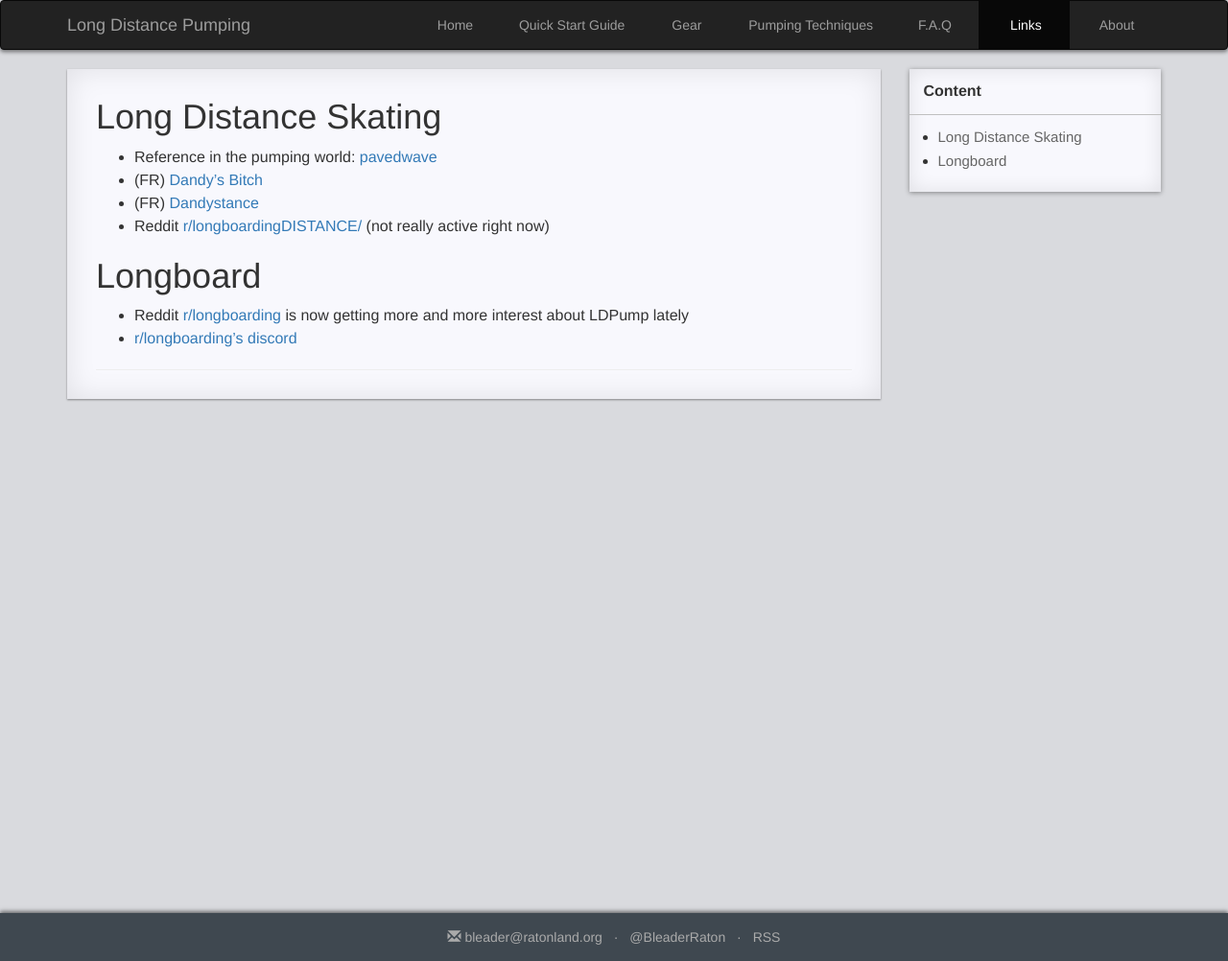
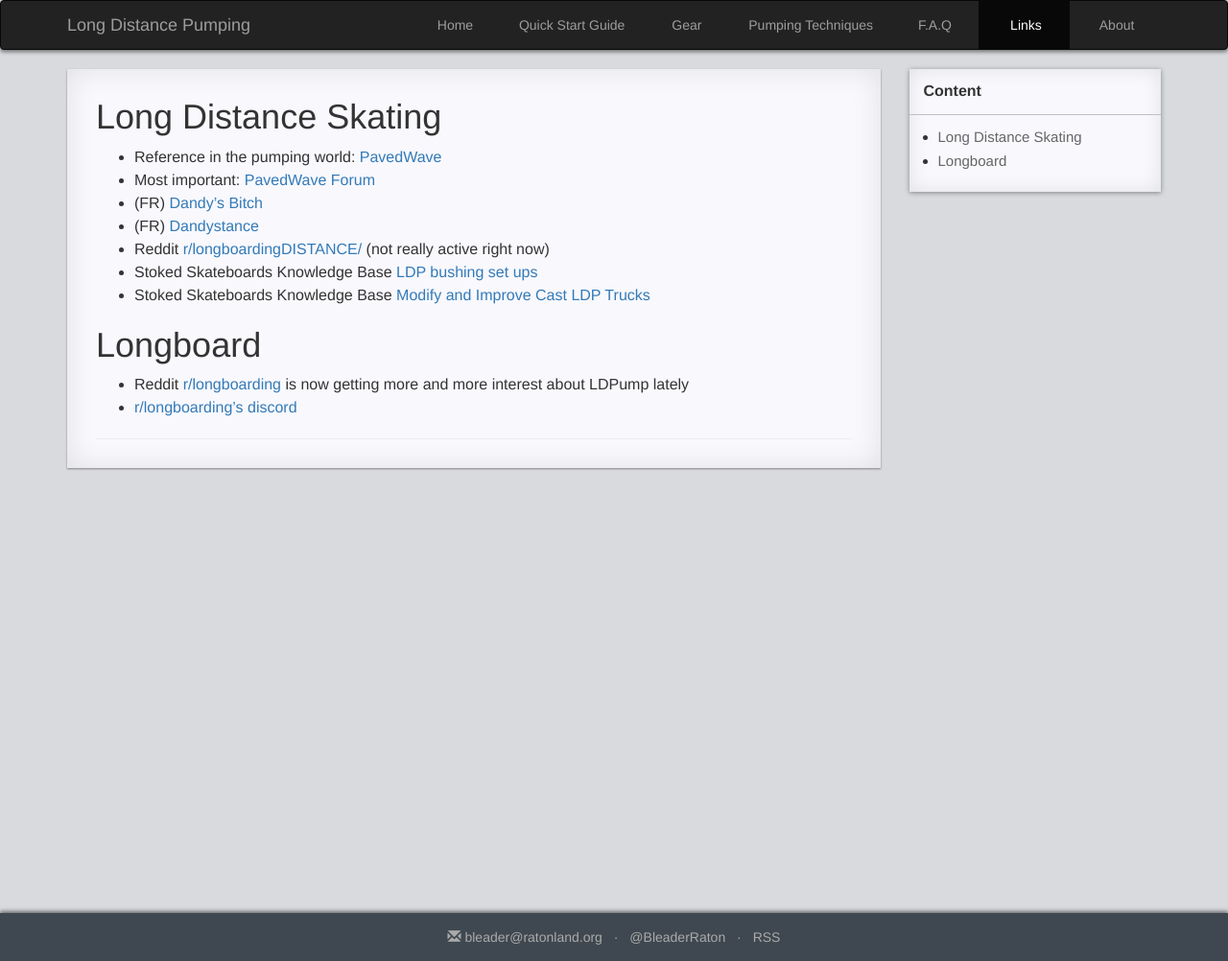
Before and after one commit to bleader/LDPump, a Jekyll site: the page built from pages/998_links.md, in a window 1280 px wide. Shown: the whole page at 96% size. Built offline with Jekyll 4.4.1, drawn with Linux system fonts in a browser that asks for light colours.

Commit message:
links: add pavedwave forum and stoked links

```diff
--- a/pages/998_links.md
+++ b/pages/998_links.md
@@ -9,10 +9,14 @@ permalink: /links/
 
 # Long Distance Skating
 
-* Reference in the pumping world: [pavedwave](http://www.pavedwave.org/)
+* Reference in the pumping world: [PavedWave](http://www.pavedwave.org/)
+* Most important: [PavedWave Forum](http://pavedwave.myfastforum.org/index.php)
 * (FR) [Dandy's Bitch](http://dandy.todaysbitch.org/)
 * (FR) [Dandystance](http://www.dandystance.com/)
 * Reddit [r/longboardingDISTANCE/](https://www.reddit.com/r/longboardingDISTANCE/) (not really active right now)
+* Stoked Skateboards Knowledge Base [LDP bushing set ups](https://stokedskateboards.com/knowledge-base/ldp-bushing-set-ups-explained.html)
+* Stoked Skateboards Knowledge Base [Modify and Improve Cast LDP Trucks](https://stokedskateboards.com/knowledge-base/modify-and-improve-cast-ldp-trucks.html)
+
 
 # Longboard
 
```
